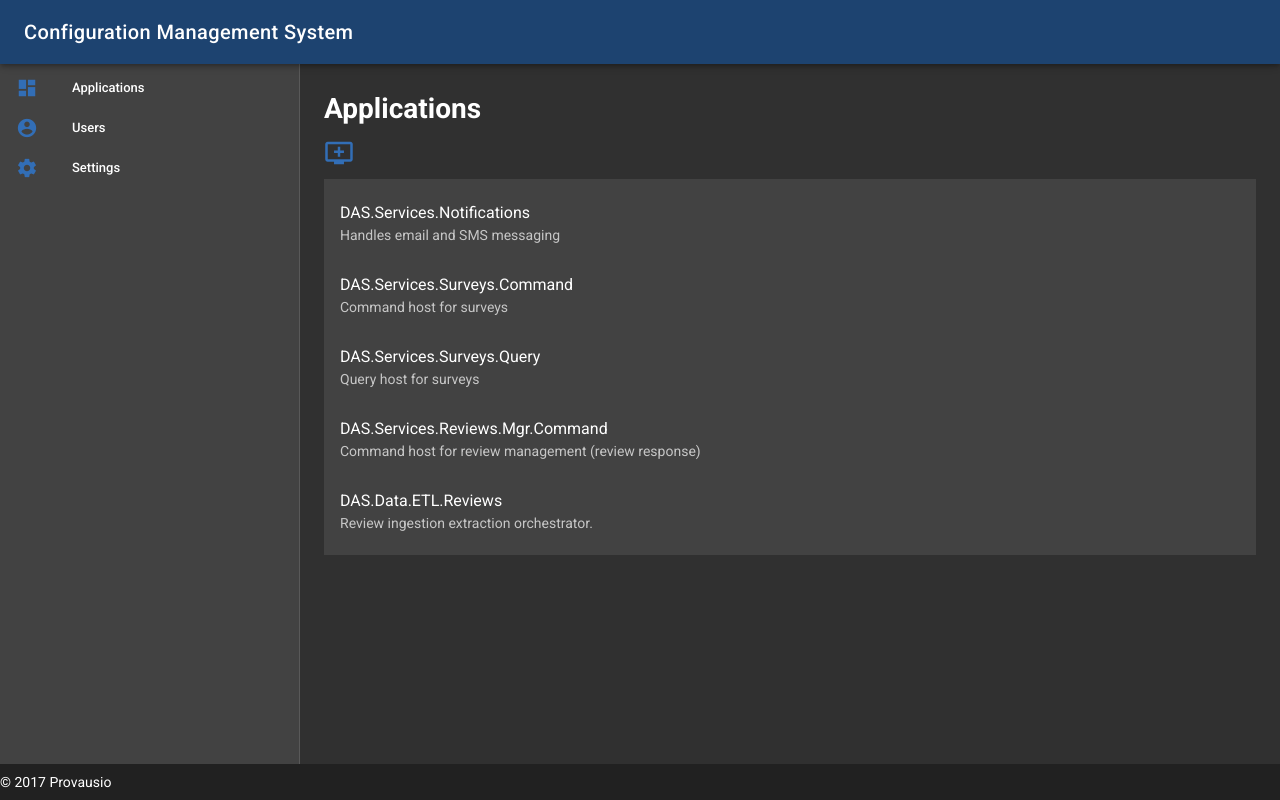
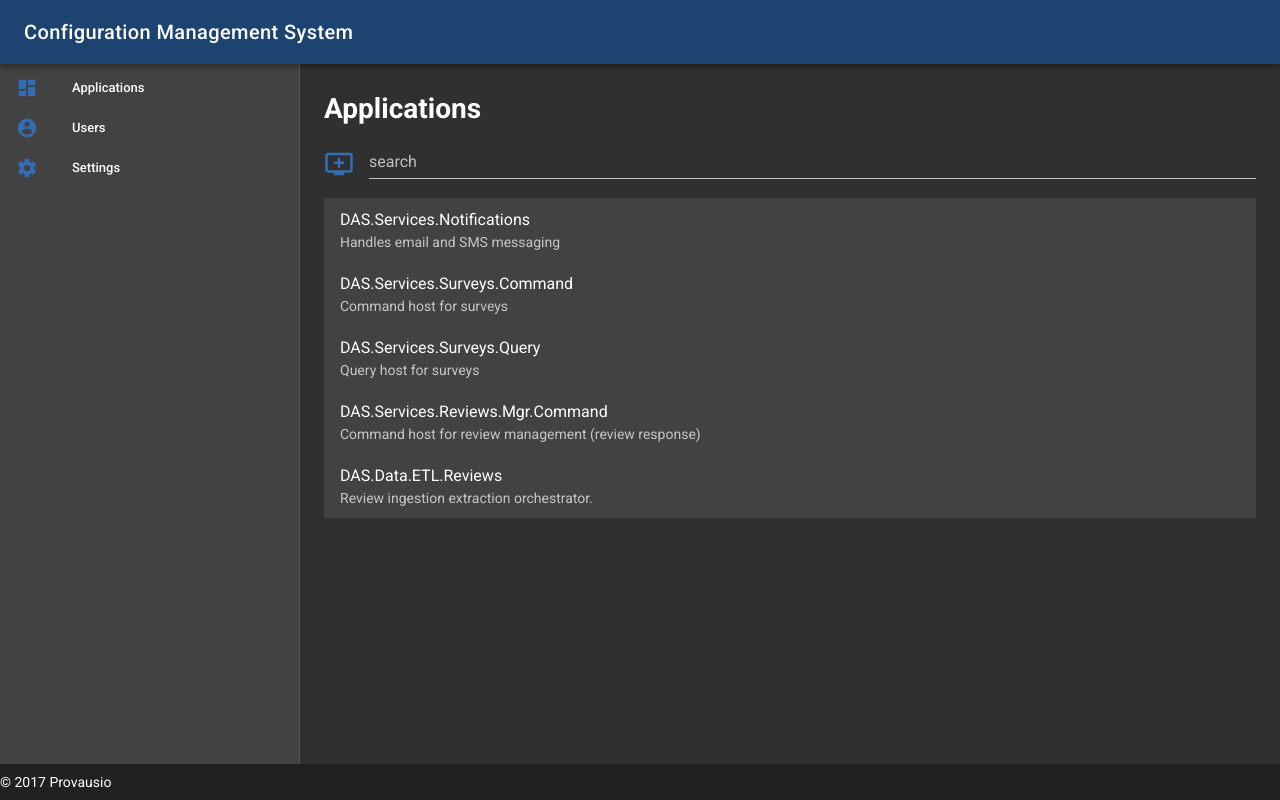
Before and after one commit to dasjestyr/Provausio.ConfigurationManagement, a Vue app in the folder src/Provausio.ConfigurationManagement.Web/: page / in a window 1280 px wide. Built offline with nearby package versions, Linux system fonts and the light colour scheme; a small style sheet from the web is missing.

Commit message:
added search function to applications page

```diff
--- a/src/Provausio.ConfigurationManagement.Web/public/index.html
+++ b/src/Provausio.ConfigurationManagement.Web/public/index.html
@@ -6,6 +6,7 @@
     <meta name="viewport" content="width=device-width,initial-scale=1.0">
     <link rel="icon" href="<%= BASE_URL %>favicon.ico">
     <link href='https://fonts.googleapis.com/css?family=Roboto:300,400,500,700|Material+Icons' rel="stylesheet" type="text/css">
+    <script src="https://cdnjs.cloudflare.com/ajax/libs/velocity/1.2.3/velocity.min.js"></script>
     <title>provausio.configurationmanagement.web</title>
   </head>
   <body>
--- a/src/Provausio.ConfigurationManagement.Web/src/plugins/vuetify.js
+++ b/src/Provausio.ConfigurationManagement.Web/src/plugins/vuetify.js
@@ -21,7 +21,7 @@ Vue.use(Vuetify, {
   theme: {
     primary: '#1D4370',
     secondary: '#326EB6',
-    accent: '#1D4370',
+    accent: '#43701D',
     error: '#b71c1c'
   },
   customProperties: true,
--- a/src/Provausio.ConfigurationManagement.Web/src/views/Applications.vue
+++ b/src/Provausio.ConfigurationManagement.Web/src/views/Applications.vue
@@ -1,19 +1,24 @@
 <template>
     <v-flex xs12>
         <h1>Applications</h1>
-        <v-flex my-2>
+
+        <v-layout row>
             <v-icon color="secondary" style="font-size: 30px" @click="createNew">add_to_queue</v-icon>
-        </v-flex>
-        <v-list two-line>
-            <template v-for="app in applications">
-                <v-list-tile :key="app.appId" @click="goToApp(app.appId)">
+            <v-text-field style="margin-left: 15px" color="accent" label="search" v-model="searchTerm"></v-text-field>
+        </v-layout>
+
+        <v-slide-y-transition class="py-0" group tag="v-list">
+            <template v-for="app in filteredApplications">
+                <v-flex :key="app.appId" py-2>
+                    <v-list-tile  @click="goToApp(app.appId)">
                         <v-list-tile-content>
                             <v-list-tile-title>{{ app.name }}</v-list-tile-title>
                             <v-list-tile-sub-title>{{ app.description }}</v-list-tile-sub-title>
                         </v-list-tile-content>
                     </v-list-tile>
+                </v-flex>
             </template>
-        </v-list>
+        </v-slide-y-transition>
     </v-flex>
 </template>
 
@@ -21,7 +26,20 @@
     export default {
         name: 'applications',
         data: () => ({
-            applications: [{
+            searchTerm: "",
+            applications: []
+        }),
+        methods: {
+            createNew() {
+                // TODO open dialog
+                console.log('create new')
+            },
+            goToApp(id) {
+                console.log(id)
+            }
+        },
+        mounted(){
+            this.applications = [{
                 appId: 1,
                 name: 'DAS.Services.Notifications',
                 description: 'Handles email and SMS messaging'
@@ -42,14 +60,13 @@
                 name: 'DAS.Data.ETL.Reviews',
                 description: 'Review ingestion extraction orchestrator.'
             }]
-        }),
-        methods: {
-            createNew() {
-                // TODO open dialog
-                console.log('create new')
         },
-            goToApp(id) {
-                console.log(id)
+        computed: {
+            filteredApplications() {
+                let vm = this
+                return vm.applications.filter(item => {
+                        return item.name.toLowerCase().indexOf(vm.searchTerm.toLowerCase()) !== -1
+                    })
             }
         }
     }
```
Lines whose indentation alone changed are shown as unchanged.
